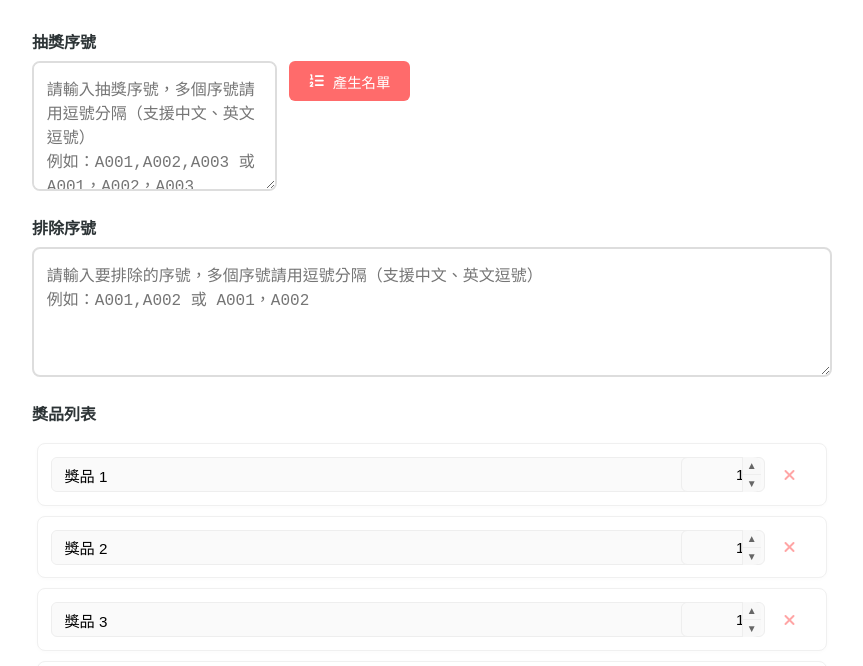
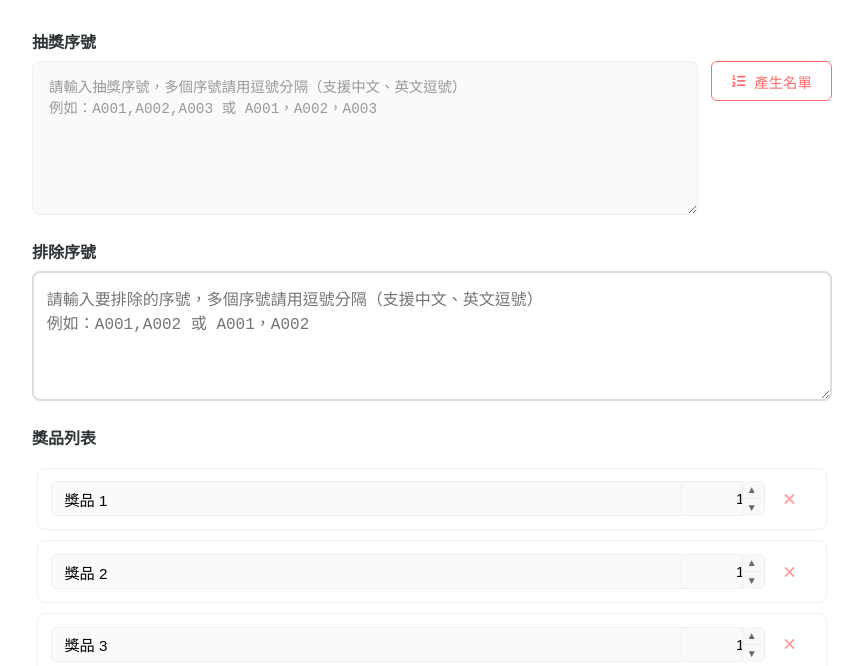
Before and after one commit to sunnypinnn/lottery, a plain HTML site: page index.html in a window 1280 px wide. Shown: the part 134-800 px from the top of the page, without its empty margins (208-1071 px from the left). Drawn offline with Linux system fonts and the light colour scheme.

```diff
--- a/script.js
+++ b/script.js
@@ -230,24 +230,34 @@ document.addEventListener('DOMContentLoaded', function() {
         historyList.insertBefore(historyItem, historyList.firstChild);
     }
 
-    // 在 DOMContentLoaded 事件處理函數中添加
+    // 產生名單相關代碼
     const generateButton = document.getElementById('generate-numbers');
     const generateModal = document.getElementById('generate-modal');
+
+    // 檢查元素是否存在
+    if (!generateButton || !generateModal) {
+        console.error('找不到產生名單相關元素');
+        return;
+    }
+
     const modalCancel = generateModal.querySelector('.modal-cancel');
     const modalConfirm = generateModal.querySelector('.modal-confirm');
 
     // 顯示產生名單的彈窗
     generateButton.addEventListener('click', () => {
+        console.log('點擊產生名單按鈕');  // 添加日誌
         generateModal.classList.add('show');
     });
 
     // 關閉彈窗
     modalCancel.addEventListener('click', () => {
+        console.log('點擊取消按鈕');  // 添加日誌
         generateModal.classList.remove('show');
     });
 
     // 產生名單
     modalConfirm.addEventListener('click', () => {
+        console.log('點擊確認按鈕');  // 添加日誌
         const prefix = document.getElementById('prefix').value;
         const startNum = parseInt(document.getElementById('start-num').value);
         const endNum = parseInt(document.getElementById('end-num').value);
@@ -278,7 +288,7 @@ document.addEventListener('DOMContentLoaded', function() {
             numbers.push(`${prefix}${num}${suffix}`);
         }
 
-        // 將序號填入文本框，如果原本有內容則追加
+        // 將序號填入文本框
         const lotteryNumbers = document.getElementById('lottery-numbers');
         const existingNumbers = lotteryNumbers.value.trim();
         lotteryNumbers.value = existingNumbers
--- a/styles.css
+++ b/styles.css
@@ -450,15 +450,43 @@ textarea {
     position: relative;
     display: flex;
     gap: 0.8rem;
+    align-items: flex-start;
 }
 
+/* 序號輸入框樣式 */
+.input-with-button textarea {
+    flex: 1;
+    min-height: 120px;
+    padding: 1rem;
+    border: 1px solid #eee;
+    border-radius: 8px;
+    font-size: 0.95rem;
+    line-height: 1.5;
+    resize: vertical;
+    transition: all 0.3s ease;
+    background-color: #fafafa;
+}
+
+.input-with-button textarea:hover {
+    background-color: white;
+    border-color: #e0e0e0;
+}
+
+.input-with-button textarea:focus {
+    background-color: white;
+    border-color: var(--primary-color);
+    box-shadow: 0 0 0 3px rgba(255,107,107,0.1);
+    outline: none;
+}
+
+/* 產生名單按鈕樣式 */
 .generate-button {
     height: 40px;
     min-width: 120px;
     padding: 0 1.2rem;
-    background-color: var(--primary-color);
-    color: white;
-    border: none;
+    background-color: white;
+    color: var(--primary-color);
+    border: 1px solid var(--primary-color);
     border-radius: 6px;
     cursor: pointer;
     display: flex;
@@ -468,10 +496,28 @@ textarea {
     font-size: 0.9rem;
     transition: all 0.3s ease;
     white-space: nowrap;
+    font-weight: 500;
+}
+
+.generate-button:hover {
+    background-color: var(--primary-color);
+    color: white;
+    transform: translateY(-1px);
 }
 
 .generate-button:active {
     transform: translateY(1px);
+}
+
+.generate-button i {
+    font-size: 0.85rem;
+}
+
+/* 序號的placeholder文字樣式 */
+.input-with-button textarea::placeholder {
+    color: #999;
+    font-size: 0.9rem;
+    line-height: 1.4;
 }
 
 /* 彈窗樣式 */
```
